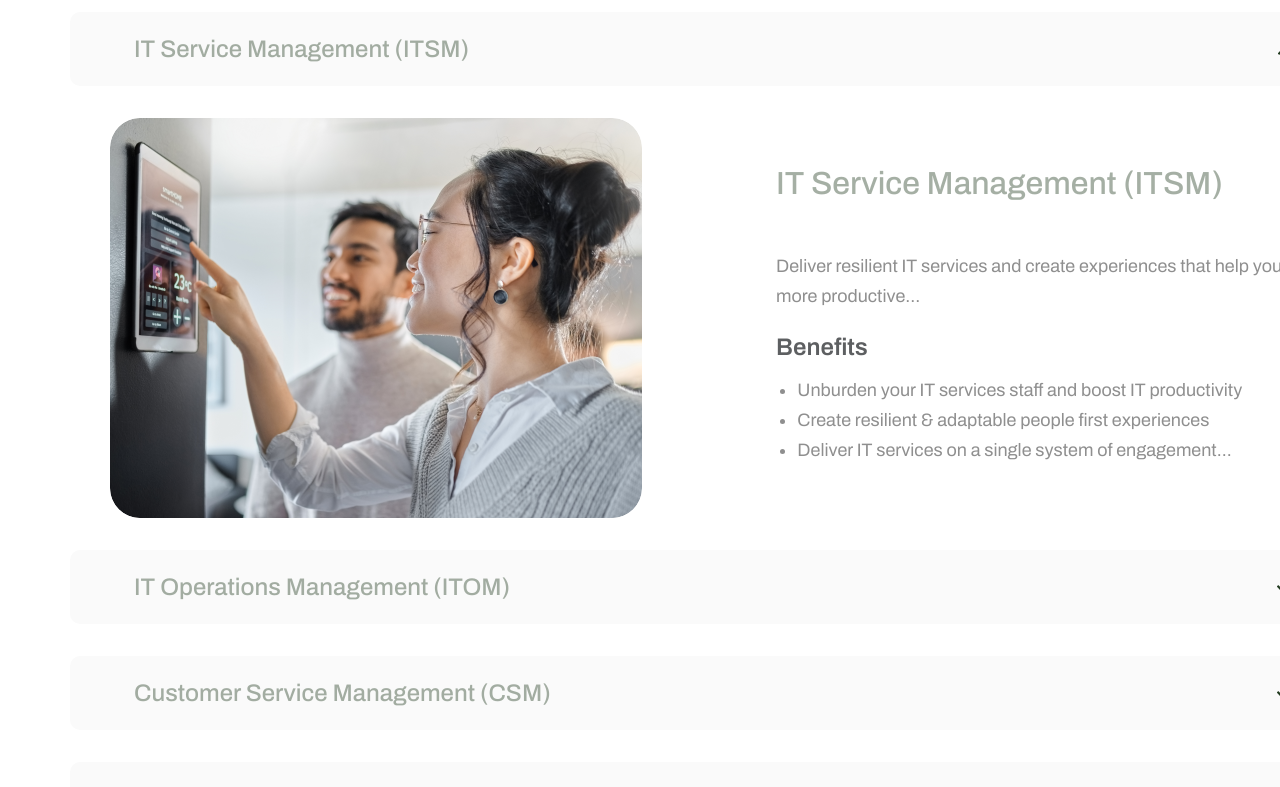
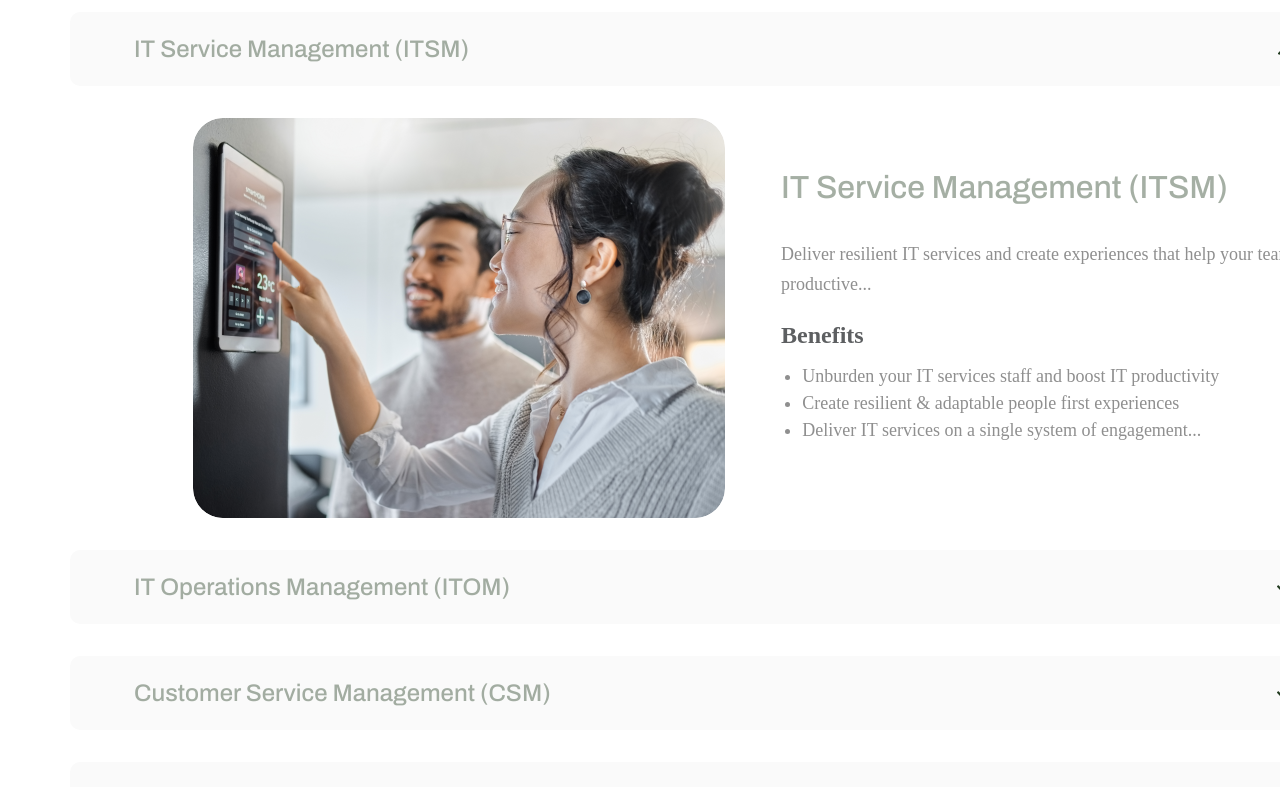
Before and after one commit to Sandeep9480/DT-SYSTEM, a Next.js app: page /ServicesImplementation in a window 1280 px wide. Shown: the part 680-1467 px from the top of the page. Built offline with nearby package versions, Linux system fonts and the light colour scheme.

Commit message:
advisory page change

```diff
--- a/components/DigitalTranspormationRoadmap.tsx
+++ b/components/DigitalTranspormationRoadmap.tsx
@@ -203,7 +203,7 @@ const DigitalTranspormationRoadmap: NextPage<
           {accordionData.map((item) => (
             <div key={item.id}>
               <div
-                className="w-[41.125rem] h-auto flex flex-col items-start justify-start pt-0 px-0 pb-[1rem] box-border cursor-pointer"
+                className="w-[46.125rem] h-auto flex flex-col items-start justify-start pt-0 px-0 pb-[1rem] box-border cursor-pointer "
                 data-acc-item
                 data-acc-header
                 data-acc-original
--- a/pages/ServicesImplementation.tsx
+++ b/pages/ServicesImplementation.tsx
@@ -188,6 +188,40 @@ const ServicesImplementation: NextPage = () => {
     }
   ];
 
+  const [style, setStyle] = useState({});
+  const [div, setDiv] = useState({});
+  const [secondDiv, setSecondDiv] = useState({})
+  const [img, setImg] = useState({})
+  useEffect(() => {
+    const checkScreen = () => {
+      if (window.innerWidth < 500) {
+        setDiv({
+          padding: "0",
+          gap: "0.5rem"
+        })
+        setImg({
+          height: "30%"
+        })
+        setSecondDiv({
+          gap: "1rem",
+          padding: "0"
+        })
+        setStyle({ width: "40%" }); // Corrected: Using an object for the style.
+
+      } else {
+
+        setStyle({}); // Reset style for larger screens.
+      }
+    };
+
+    checkScreen();
+    window.addEventListener("resize", checkScreen);
+
+    return () => {
+      window.removeEventListener("resize", checkScreen);
+    };
+  }, []);
+
 
   return (
     <div className="w-full relative bg-white overflow-hidden flex flex-col items-start justify-start leading-[normal] tracking-[normal]">
@@ -252,14 +286,37 @@ const ServicesImplementation: NextPage = () => {
                       alt=""
                       src={item.image}
                     />
-                    <div className="w-[51.5rem] [transition-property:all] ease-[cubic-bezier(0.4,_0,_0.2,_1)] duration-[150ms] overflow-hidden">
-                      <ItServiceManagemant
-                        text={item.content.text}
-                        deliverResilientITServices={item.content.deliverResilientITServices}
-                        unburdenYourITServicesStaff={item.content.unburdenYourITServicesStaff}
-                        createResilientAdaptablePeople1={item.content.createResilientAdaptablePeople1}
-                        deliverITServicesOnASingle1={item.content.deliverITServicesOnASingle1}
-                      />
+
+                    <div className="w-[41.125rem] grid flex-row items-start justify-start pt-[0rem] px-[0rem] pb-[0.5rem] box-border cursor-default [transition-property:all] ease-[cubic-bezier(0.4,_0,_0.2,_1)] duration-[150ms]">
+                      <div style={{ ...div }} className="flex flex-row items-start justify-start py-[0rem] pl-[2rem] pr-[1.937rem] box-border text-[1.75rem] text-color-5">
+                        <h1
+                          className="w-[21.063rem] font-medium font-archivo text-[2rem] bg-[transparent] relative leading-[3.125rem] text-color text-left inline-block p-0 z-[10] mq450:text-[1.188rem] mq450:leading-[2.5rem] whitespace-nowrap opacity-40"
+                        >                          {item.content.text}
+                        </h1>
+                      </div>
+                      <div style={{ ...div }} className="flex flex-row items-start justify-start pt-[0rem] px-[2rem] pb-[1rem] box-border text-[1.125rem] text-color-6">
+                        <div className="flex flex-col items-start justify-start gap-[1rem]">
+                          <div className="flex flex-col gap-[0.5rem]">
+
+                            <div className="w-[37.75rem] relative text-[1.125rem] leading-[1.875rem] text-color-6 inline-block mq800:w-[50%]">
+                              {item.content.deliverResilientITServices}
+                            </div>
+
+                          </div>
+                          <div className="flex flex-col gap-[0.5rem] text-[1.5rem] text-color-5">
+                            <div className="relative leading-[2.5rem] font-semibold mq450:text-[1.188rem] mq450:leading-[2rem]">
+                              Benefits
+                            </div>
+                            <div className="relative text-[1.125rem] leading-[150%] text-color-6">
+                              <ul className="m-0 font-inherit text-inherit pl-[1.333rem]">
+                                <li className="my-[undefined] mx-[undefined]">{item.content.unburdenYourITServicesStaff}</li>
+                                <li className="my-[undefined] mx-[undefined]">{item.content.createResilientAdaptablePeople1}</li>
+                                <li className="my-[undefined] mx-[undefined]">{item.content.deliverITServicesOnASingle1}</li>
+                              </ul>
+                            </div>
+                          </div>
+                        </div>
+                      </div>
                     </div>
                   </div>
                 </div>
```
